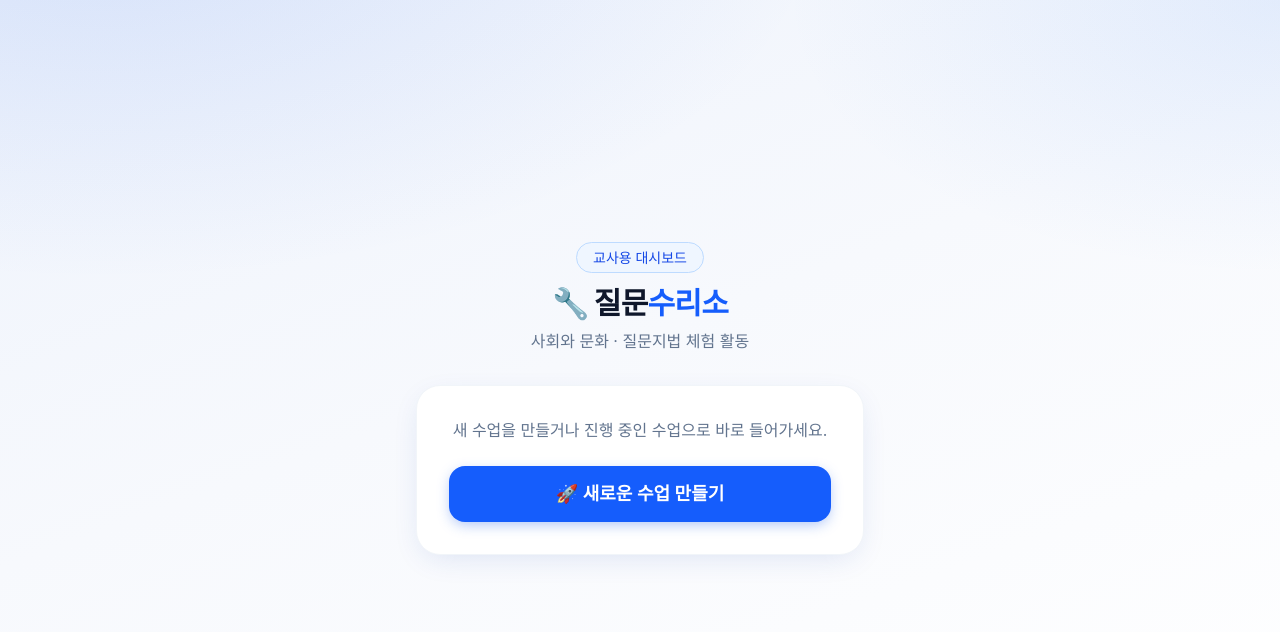
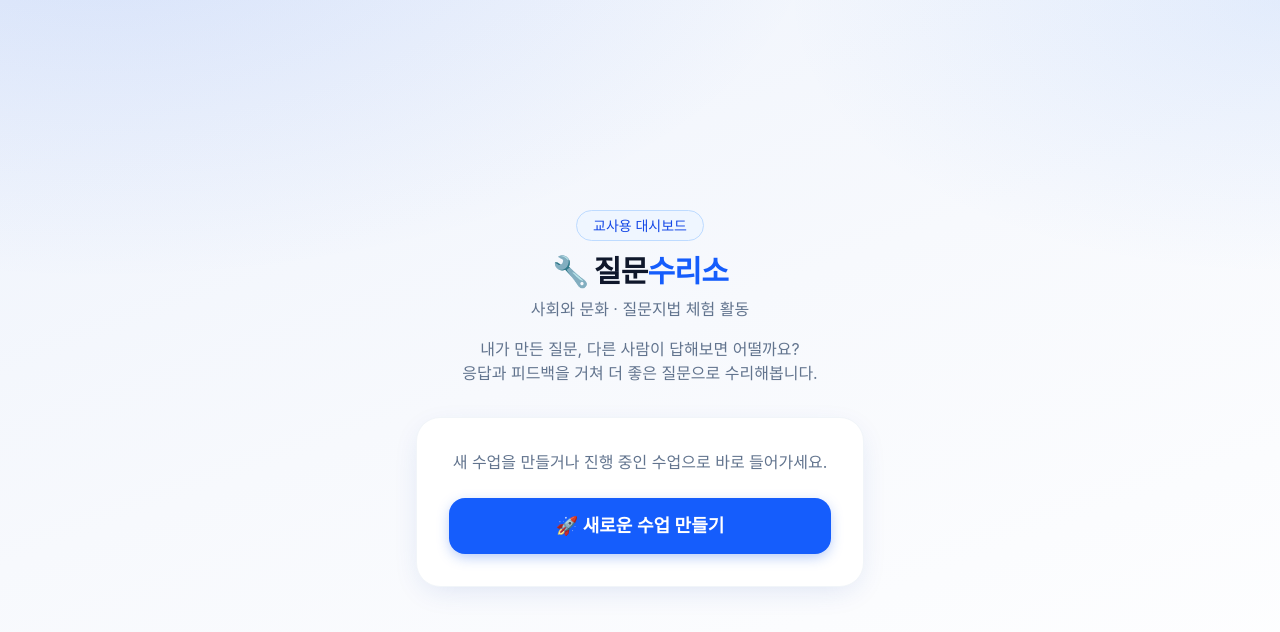
Before and after one commit to saam-kim/question-repair-shop, a React (Vite) app: page /#/ in a window 1280 px wide. Shown: the top 632 px of the page. Built offline with nearby package versions, Linux system fonts and the light colour scheme; no server answers.

Commit message:
fix: restore class activity description

```diff
--- a/src/pages/teacher/TeacherHome.tsx
+++ b/src/pages/teacher/TeacherHome.tsx
@@ -59,6 +59,11 @@ export function TeacherHome() {
           🔧 질문<span className="text-blue-600">수리소</span>
         </h1>
         <p className="mt-2 text-slate-500">사회와 문화 · 질문지법 체험 활동</p>
+        <p className="mt-4 text-slate-500">
+          내가 만든 질문, 다른 사람이 답해보면 어떨까요?
+          <br />
+          응답과 피드백을 거쳐 더 좋은 질문으로 수리해봅니다.
+        </p>
       </div>
 
       <div className="w-full max-w-md rounded-3xl border border-slate-100 bg-white p-8 text-center shadow-[0_8px_30px_-8px_rgba(30,64,175,0.15)]">
```
